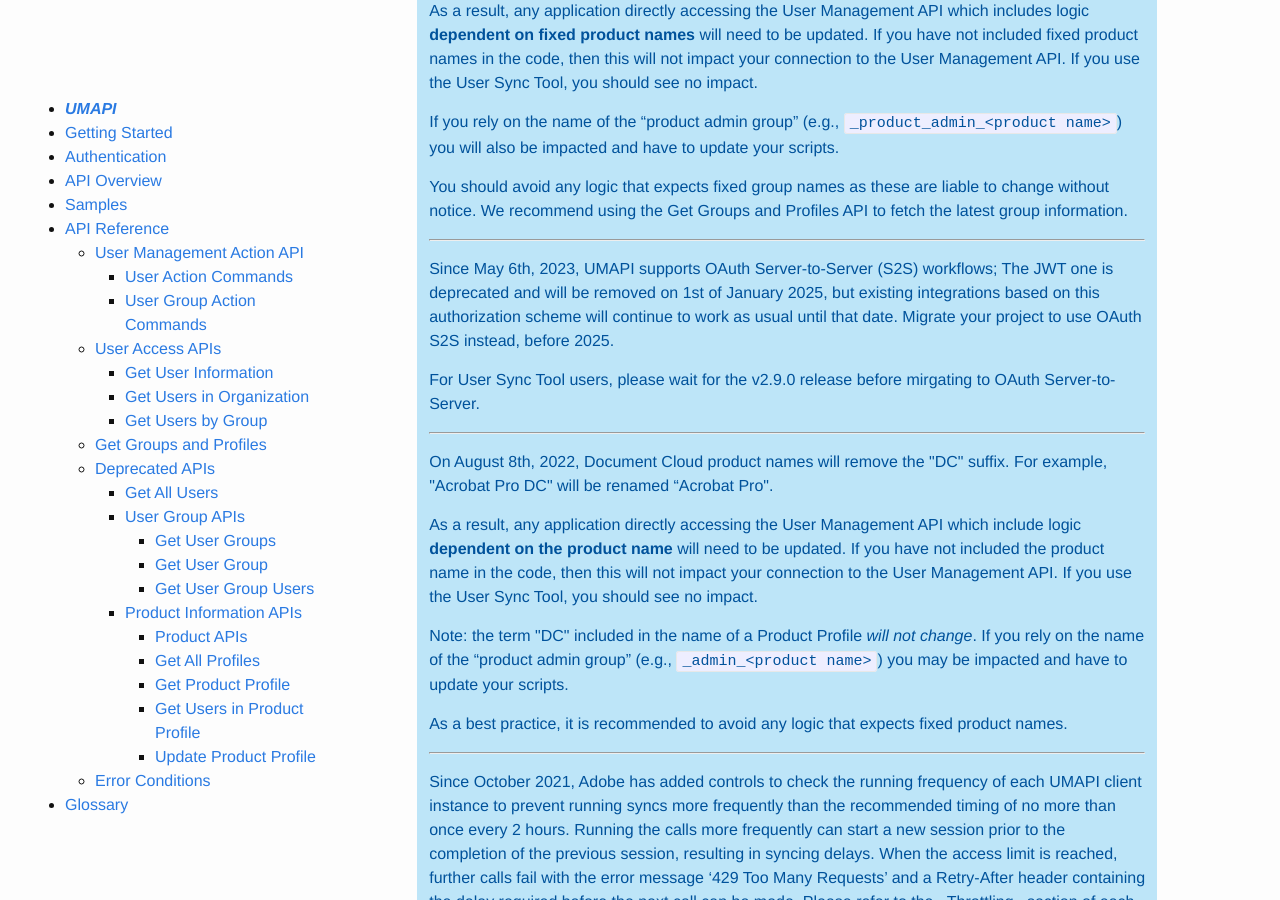
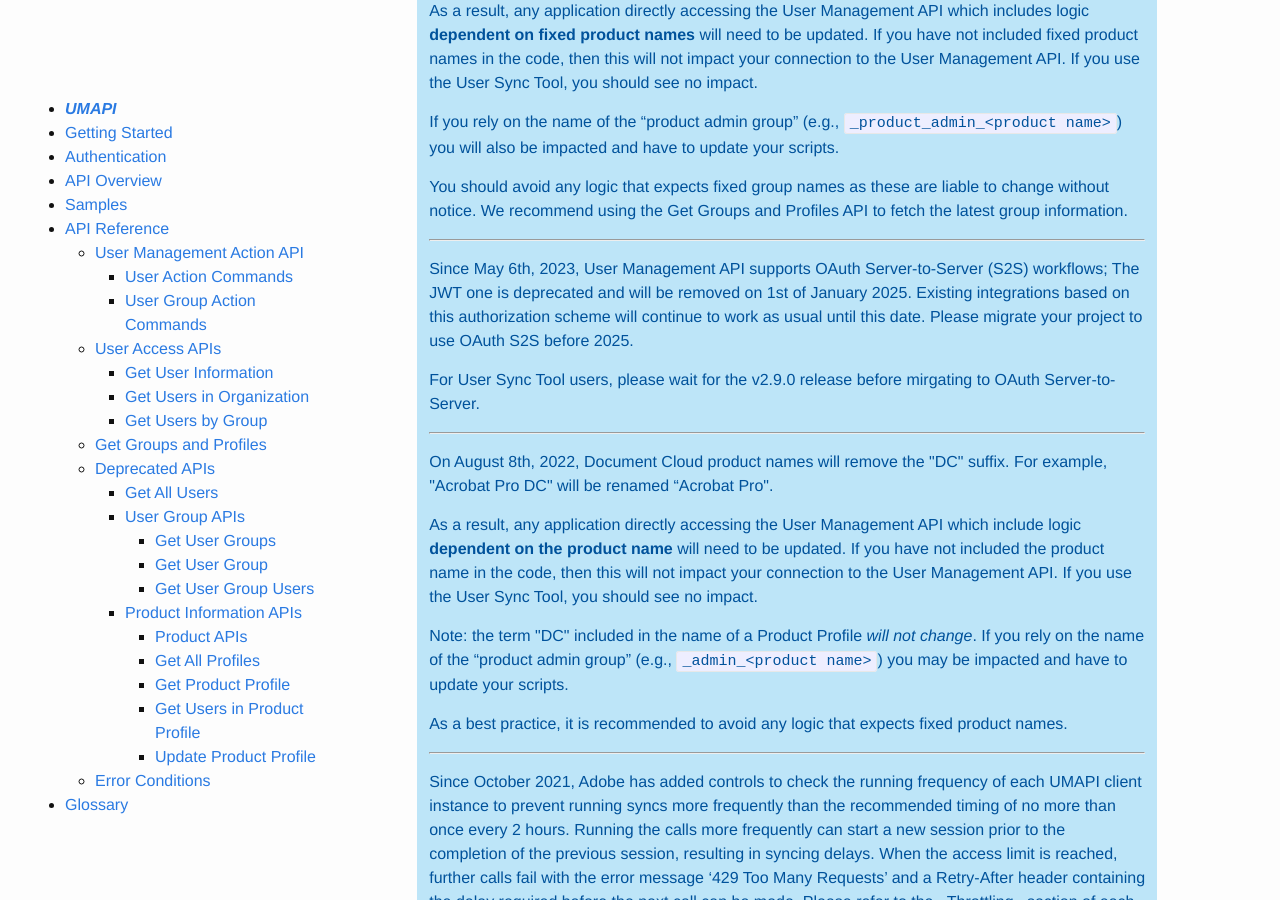
Before and after one commit to adobe-apiplatform/umapi-documentation, a Jekyll site: the page built from docs/en/index.md, in a window 1280 px wide and 900 px high, scrolled down 420 px. Built offline with Jekyll 4.4.1, drawn with Linux system fonts in a browser that asks for light colours.

Commit message:
Update docs/en/index.md
Co-authored-by: Lea Savage <leasavage@gmail.com>

```diff
--- a/docs/en/index.md
+++ b/docs/en/index.md
@@ -15,7 +15,7 @@
 <p>If you rely on the name of the “product admin group” (e.g., <code>_product_admin_&lt;product name&gt;</code>) you will also be impacted and have to update your scripts.</p>
 <p>You should avoid any logic that expects fixed group names as these are liable to change without notice. We recommend using the Get Groups and Profiles API to fetch the latest group information.</p>
 <hr class="api-ref-rule">
-<p>Since May 6th, 2023, UMAPI supports OAuth Server-to-Server (S2S) workflows; The JWT one is deprecated and will be removed on 1st of January 2025, but existing integrations based on this authorization scheme will continue to work as usual until that date. Migrate your project to use OAuth S2S instead, before 2025.
+<p>Since May 6th, 2023, User Management API supports OAuth Server-to-Server (S2S) workflows; The JWT one is deprecated and will be removed on 1st of January 2025. Existing integrations based on this authorization scheme will continue to work as usual until this date. Please migrate your project to use OAuth S2S before 2025.
 <p>For User Sync Tool users, please wait for the v2.9.0 release before mirgating to OAuth Server-to-Server.</p>
 <hr class="api-ref-rule">
 <p>On August 8th, 2022, Document Cloud product names will remove the "DC" suffix. For example, "Acrobat Pro DC" will be renamed “Acrobat Pro".</p>
```
